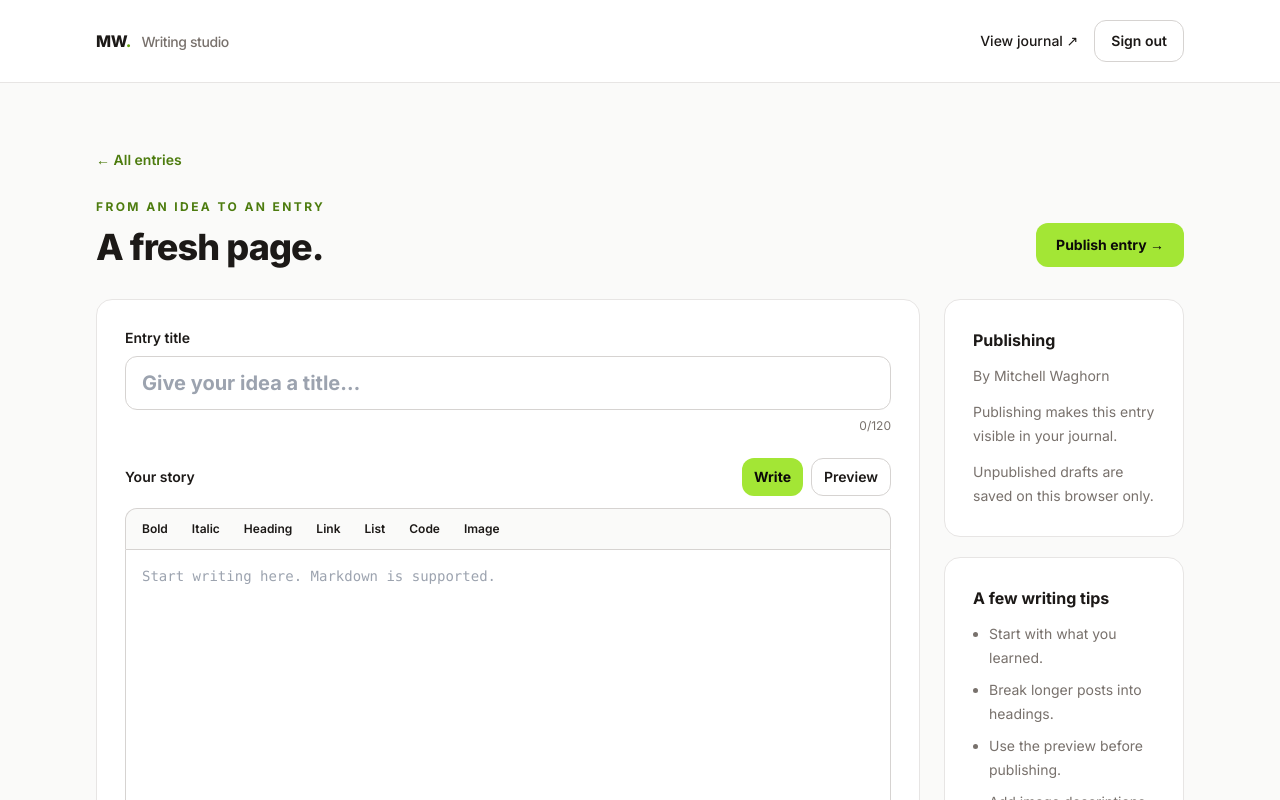
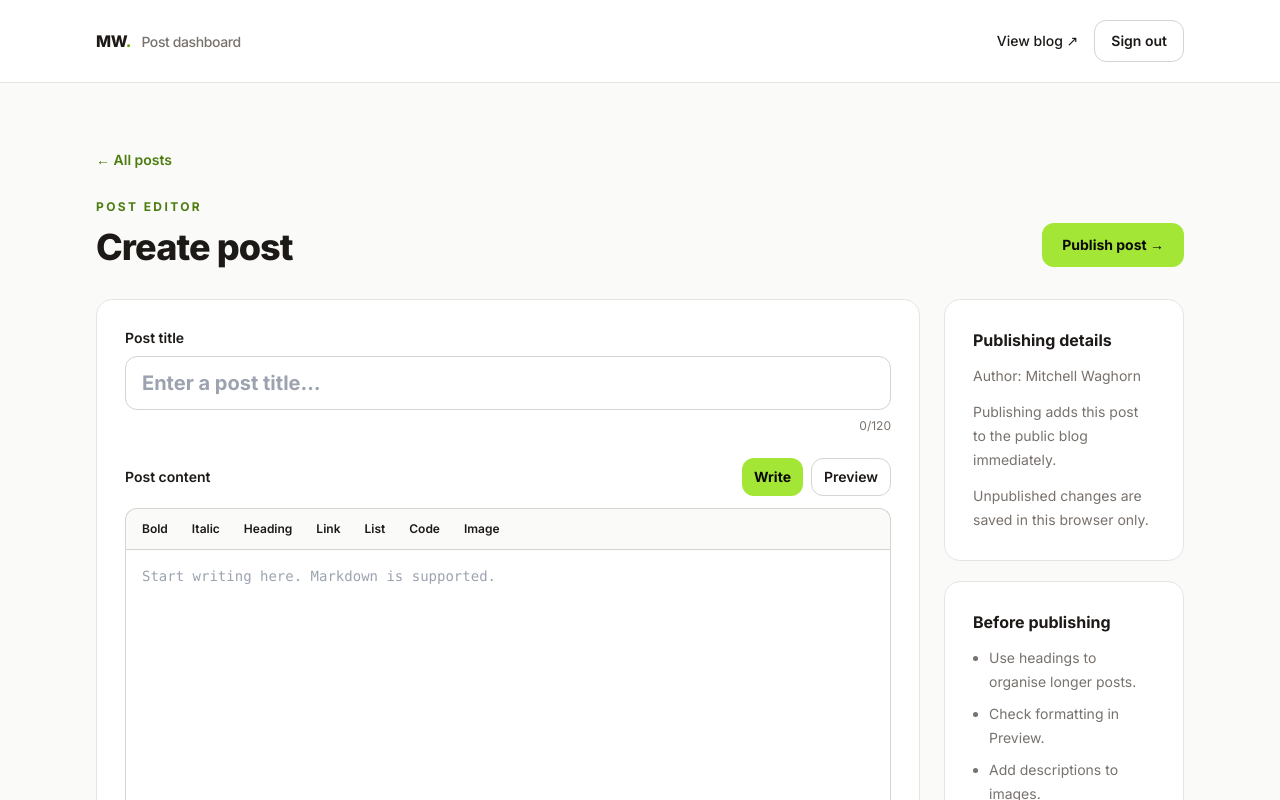
Before and after one commit to mwaghorn2000/portfolio, a Next.js app: page /Blog/Dashboard/CreatePost in a window 1280 px wide. Shown: the top 800 px of the page. Built offline with nearby package versions, Linux system fonts and the light colour scheme.

Commit message:
Updated working on blog

```diff
--- a/app/Blog/Dashboard/[postId]/page.tsx
+++ b/app/Blog/Dashboard/[postId]/page.tsx
@@ -10,12 +10,12 @@ export default function Page({ params }: { params: { postId: string } }) {
         const controller = new AbortController();
         setPost(null); setError('');
         fetch(`/api/posts/dashboard/${params.postId}`, { signal: controller.signal, cache: 'no-store' })
-            .then(async response => { if (!response.ok) throw new Error(response.status === 401 ? 'Your session expired. Please sign in again.' : 'This entry could not be loaded.'); return response.json(); })
+            .then(async response => { if (!response.ok) throw new Error(response.status === 401 ? 'Your session expired. Please sign in again.' : 'This post could not be loaded.'); return response.json(); })
             .then(data => setPost(data.post))
             .catch(error => { if (!controller.signal.aborted) setError(error.message); });
         return () => controller.abort();
     }, [params.postId]);
     if (error) return <main className="blog-wrap"><p role="alert" className="blog-error">{error}</p><Link href="/Blog/Dashboard" className="blog-secondary mt-5">Back to dashboard</Link><Link href="/Blog/Login" className="blog-secondary ml-3">Sign in</Link></main>;
-    if (!post) return <main className="blog-wrap"><p role="status" className="blog-panel">Loading your entry…</p></main>;
+    if (!post) return <main className="blog-wrap"><p role="status" className="blog-panel">Loading post…</p></main>;
     return <PostEditor key={post._id} post={post} />;
 }
--- a/app/Blog/Dashboard/components/Dashboard.tsx
+++ b/app/Blog/Dashboard/components/Dashboard.tsx
@@ -37,22 +37,22 @@ export default function Dashboard() {
     const filtered = posts.filter(post => post.title.toLowerCase().includes(query.toLowerCase())).sort((a, b) => sort === 'title' ? a.title.localeCompare(b.title) : (sort === 'newest' ? -1 : 1) * (new Date(a.datePublished).getTime() - new Date(b.datePublished).getTime()));
     return <main className="blog-wrap">
         <header className="flex flex-wrap items-end justify-between gap-6">
-            <div><p className="blog-eyebrow">Your space to write</p><h1 className="blog-title">Writing studio<span className="text-lime-600">.</span></h1><p className="mt-4 text-stone-600">Turn what you&apos;re learning into your next entry.</p></div>
-            <Link href="/Blog/Dashboard/CreatePost" className="blog-button">+ New entry</Link>
+            <div><p className="blog-eyebrow">Blog administration</p><h1 className="blog-title">Post dashboard<span className="text-lime-600">.</span></h1><p className="mt-4 text-stone-600">Create, review, edit, and remove published posts.</p></div>
+            <Link href="/Blog/Dashboard/CreatePost" className="blog-button">+ Create post</Link>
         </header>
         <div className="my-9 grid gap-3 sm:grid-cols-3">
-            <div className="blog-panel"><p className="blog-muted">Published entries</p><p className="mt-2 text-3xl font-bold">{loading || error ? '—' : posts.length}</p></div>
+            <div className="blog-panel"><p className="blog-muted">Published posts</p><p className="mt-2 text-3xl font-bold">{loading || error ? '—' : posts.length}</p></div>
             <div className="blog-panel"><p className="blog-muted">Words published</p><p className="mt-2 text-3xl font-bold">{loading || error ? '—' : posts.reduce((total, post) => total + plainText(post.content).split(/\s+/).filter(Boolean).length, 0).toLocaleString()}</p></div>
-            <div className="rounded-2xl bg-stone-900 p-6 text-white"><p className="text-sm font-semibold text-lime-300">A little progress, written down.</p><p className="mt-2 text-sm leading-6 text-stone-300">Start an entry, preview your Markdown, and publish when you&apos;re ready.</p></div>
+            <div className="rounded-2xl bg-stone-900 p-6 text-white"><p className="text-sm font-semibold text-lime-300">Publishing workflow</p><p className="mt-2 text-sm leading-6 text-stone-300">Create a post, write in Markdown, review the preview, then publish it.</p></div>
         </div>
         <section aria-labelledby="manage-heading">
-            <div className="mb-5 flex flex-wrap items-center justify-between gap-4"><h2 id="manage-heading" className="text-xl font-bold">Manage entries</h2><div className="flex w-full flex-wrap gap-3 sm:w-auto">
+            <div className="mb-5 flex flex-wrap items-center justify-between gap-4"><h2 id="manage-heading" className="text-xl font-bold">Manage posts</h2><div className="flex w-full flex-wrap gap-3 sm:w-auto">
                 <label className="flex-1"><span className="sr-only">Search posts</span><input type="search" className="blog-input" placeholder="Search by title…" value={query} onChange={event => setQuery(event.target.value)} /></label>
                 <label><span className="sr-only">Sort posts</span><select className="blog-input" value={sort} onChange={event => setSort(event.target.value)}><option value="newest">Newest first</option><option value="oldest">Oldest first</option><option value="title">Title A–Z</option></select></label>
             </div></div>
             {error && <div role="alert" className="blog-error mb-5">{error} <button onClick={() => setAttempt(value => value + 1)} className="underline">Retry loading</button></div>}
-            {pendingDelete && <div role="region" aria-label="Confirm deletion" className="mb-5 rounded-xl border border-red-200 bg-red-50 p-5"><h3 className="font-bold">Delete “{pendingDelete.title}”?</h3><p className="mt-2 text-sm text-red-800">This permanently removes the published entry. It cannot be undone.</p><div className="mt-4 flex gap-3"><button disabled={!!deleting} className="blog-secondary" onClick={() => setPendingDelete(null)}>Cancel</button><button disabled={!!deleting} className="rounded-xl bg-red-700 px-4 py-2 text-sm font-bold text-white disabled:opacity-50" onClick={removePost}>{deleting ? 'Deleting…' : 'Delete permanently'}</button></div></div>}
-            {loading ? <p role="status" className="blog-panel blog-muted">Loading your entries…</p> : !filtered.length && !error ? <div className="blog-panel py-12 text-center"><h3 className="text-xl font-bold">{query ? 'No matching entries' : 'Your next idea starts here'}</h3><p className="blog-muted mt-2">{query ? 'Try a different search.' : 'Create your first entry to start your journal.'}</p></div> :
+            {pendingDelete && <div role="region" aria-label="Confirm deletion" className="mb-5 rounded-xl border border-red-200 bg-red-50 p-5"><h3 className="font-bold">Delete “{pendingDelete.title}”?</h3><p className="mt-2 text-sm text-red-800">This permanently removes the published post. It cannot be undone.</p><div className="mt-4 flex gap-3"><button disabled={!!deleting} className="blog-secondary" onClick={() => setPendingDelete(null)}>Cancel</button><button disabled={!!deleting} className="rounded-xl bg-red-700 px-4 py-2 text-sm font-bold text-white disabled:opacity-50" onClick={removePost}>{deleting ? 'Deleting…' : 'Delete permanently'}</button></div></div>}
+            {loading ? <p role="status" className="blog-panel blog-muted">Loading posts…</p> : !filtered.length && !error ? <div className="blog-panel py-12 text-center"><h3 className="text-xl font-bold">{query ? 'No posts found' : 'No posts published'}</h3><p className="blog-muted mt-2">{query ? 'Change or clear the search term.' : 'Select “Create post” to publish one.'}</p></div> :
                 <div className="overflow-hidden rounded-2xl border border-stone-200 bg-white">{filtered.map(post => <article key={post._id} className="flex flex-wrap items-center justify-between gap-5 border-b border-stone-100 p-5 last:border-0 sm:p-6"><div className="min-w-0"><p className="mb-2 text-xs font-semibold uppercase tracking-wider text-lime-700">Published · {formatDate(post.datePublished)}</p><h3 className="break-words text-lg font-bold">{post.title}</h3></div><div className="flex flex-wrap gap-3"><Link href={`/Blog/${post._id}`} className="blog-secondary" aria-label={`Read ${post.title}`}>View</Link><Link href={`/Blog/Dashboard/${post._id}`} className="blog-secondary" aria-label={`Edit ${post.title}`}>Edit</Link><button className="px-2 text-sm font-medium text-red-700 underline-offset-4 hover:underline" aria-label={`Delete ${post.title}`} onClick={() => setPendingDelete(post)}>Delete</button></div></article>)}</div>}
         </section>
     </main>;
--- a/app/Blog/Dashboard/components/PostEditor.tsx
+++ b/app/Blog/Dashboard/components/PostEditor.tsx
@@ -79,7 +79,7 @@ export default function PostEditor({ post }: { post?: BlogPost }) {
             if (!response.ok) {
                 if (response.status === 401) throw new Error('Your session expired. Your draft stays on this device; sign in again to publish.');
                 const result = await response.json().catch(() => ({}));
-                throw new Error(result.error || 'Your entry could not be saved. Please try again.');
+                throw new Error(result.error || 'Your post could not be saved. Please try again.');
             }
             published.current = true;
             try { localStorage.removeItem(key); } catch { /* The post is saved even if browser storage is unavailable. */ }
@@ -97,24 +97,24 @@ export default function PostEditor({ post }: { post?: BlogPost }) {
         { label: 'Image', before: '![', after: '](https://example.com/image.jpg)', text: 'Image description' },
     ];
     return <main className="blog-wrap">
-        <Link href="/Blog/Dashboard" className="text-sm font-semibold text-lime-700">← All entries</Link>
+        <Link href="/Blog/Dashboard" className="text-sm font-semibold text-lime-700">← All posts</Link>
         <form onSubmit={save} className="mt-7">
-            <header className="mb-8 flex flex-wrap items-end justify-between gap-5"><div><p className="blog-eyebrow">{post ? 'Make it your best version' : 'From an idea to an entry'}</p><h1 className="mt-3 text-4xl font-extrabold tracking-tight">{post ? 'Edit entry' : 'A fresh page.'}</h1></div><button className="blog-button" disabled={busy || !!recovery}>{busy ? 'Saving…' : post ? 'Save changes' : 'Publish entry →'}</button></header>
+            <header className="mb-8 flex flex-wrap items-end justify-between gap-5"><div><p className="blog-eyebrow">Post editor</p><h1 className="mt-3 text-4xl font-extrabold tracking-tight">{post ? 'Edit post' : 'Create post'}</h1></div><button className="blog-button" disabled={busy || !!recovery}>{busy ? 'Saving…' : post ? 'Save changes' : 'Publish post →'}</button></header>
             {recovery && <div className="mb-5 rounded-xl border border-lime-300 bg-lime-50 p-5"><p className="font-semibold">You have a saved local draft.</p><p className="blog-muted mt-1">Restore your unfinished writing, or discard the local copy to continue.</p><div className="mt-3 flex gap-3"><button type="button" className="blog-button" onClick={() => { setTitle(recovery.title); setContent(recovery.content); setRecovery(null); }}>Restore draft</button><button type="button" className="blog-secondary" onClick={() => { try { localStorage.removeItem(key); } catch {} setRecovery(null); }}>Discard local draft</button></div></div>}
             {error && <p role="alert" className="blog-error mb-5">{error} <Link href="/Blog/Login" className="underline">Author login</Link></p>}
             <div className="grid items-start gap-6 lg:grid-cols-[minmax(0,1fr)_240px]">
                 <div className="blog-panel min-w-0">
-                    <label htmlFor="post-title" className="mb-2 block text-sm font-semibold">Entry title</label>
-                    <input id="post-title" className="blog-input text-xl font-bold" placeholder="Give your idea a title…" value={title} maxLength={120} onChange={event => setTitle(event.target.value)} required disabled={busy || !!recovery} />
+                    <label htmlFor="post-title" className="mb-2 block text-sm font-semibold">Post title</label>
+                    <input id="post-title" className="blog-input text-xl font-bold" placeholder="Enter a post title…" value={title} maxLength={120} onChange={event => setTitle(event.target.value)} required disabled={busy || !!recovery} />
                     <div className="mb-6 mt-2 text-right text-xs text-stone-500">{title.length}/120</div>
-                    <div className="mb-3 flex items-center justify-between gap-3"><label htmlFor="post-content" className="text-sm font-semibold">Your story</label><div className="flex gap-2"><button type="button" aria-pressed={!preview} className={!preview ? 'blog-button !px-3 !py-2' : 'blog-secondary !px-3 !py-2'} onClick={() => setPreview(false)}>Write</button><button type="button" aria-pressed={preview} className={preview ? 'blog-button !px-3 !py-2' : 'blog-secondary !px-3 !py-2'} onClick={() => setPreview(true)}>Preview</button></div></div>
+                    <div className="mb-3 flex items-center justify-between gap-3"><label htmlFor="post-content" className="text-sm font-semibold">Post content</label><div className="flex gap-2"><button type="button" aria-pressed={!preview} className={!preview ? 'blog-button !px-3 !py-2' : 'blog-secondary !px-3 !py-2'} onClick={() => setPreview(false)}>Write</button><button type="button" aria-pressed={preview} className={preview ? 'blog-button !px-3 !py-2' : 'blog-secondary !px-3 !py-2'} onClick={() => setPreview(true)}>Preview</button></div></div>
                     {!preview ? <><div className="flex flex-wrap gap-2 rounded-t-xl border border-b-0 border-stone-300 bg-stone-50 p-2">
                         {formatting.map(item => <button key={item.label} type="button" disabled={busy || !!recovery} className="rounded-md px-2 py-1 text-xs font-semibold hover:bg-stone-200" onClick={() => insert(item.before, item.after, item.text)}>{item.label}</button>)}
                     </div><textarea ref={textarea} id="post-content" className="blog-input min-h-[460px] resize-y rounded-t-none font-mono text-sm leading-7" placeholder="Start writing here. Markdown is supported." value={content} maxLength={200000} onChange={event => setContent(event.target.value)} disabled={busy || !!recovery} /></> :
                     <div className="min-h-[460px] rounded-xl border border-stone-200 p-5" aria-label="Post preview">{previewLoading ? <p role="status" className="blog-muted">Preparing preview…</p> : previewError ? <p role="alert" className="blog-error">{previewError}</p> : content.trim() ? <div className="blog-prose" dangerouslySetInnerHTML={{ __html: html }} /> : <p className="blog-muted">Your preview will appear once you start writing.</p>}</div>}
                     <div className="mt-3 flex flex-wrap justify-between gap-2 text-xs text-stone-500"><span>{words} words · {readingTime(content)} min read</span><span role="status">{draftStatus}</span></div>
                 </div>
-                <aside className="space-y-5"><div className="blog-panel"><h2 className="font-bold">Publishing</h2><p className="blog-muted mt-3">By Mitchell Waghorn</p><p className="blog-muted mt-3">{post ? 'Saving changes updates your published entry immediately.' : 'Publishing makes this entry visible in your journal.'}</p><p className="blog-muted mt-3">Unpublished drafts are saved on this browser only.</p></div><div className="blog-panel"><h2 className="font-bold">A few writing tips</h2><ul className="blog-muted mt-3 list-disc space-y-2 pl-4"><li>Start with what you learned.</li><li>Break longer posts into headings.</li><li>Use the preview before publishing.</li><li>Add image descriptions for accessibility.</li></ul></div></aside>
+                <aside className="space-y-5"><div className="blog-panel"><h2 className="font-bold">Publishing details</h2><p className="blog-muted mt-3">Author: Mitchell Waghorn</p><p className="blog-muted mt-3">{post ? 'Saving applies these changes to the published post immediately.' : 'Publishing adds this post to the public blog immediately.'}</p><p className="blog-muted mt-3">Unpublished changes are saved in this browser only.</p></div><div className="blog-panel"><h2 className="font-bold">Before publishing</h2><ul className="blog-muted mt-3 list-disc space-y-2 pl-4"><li>Use headings to organise longer posts.</li><li>Check formatting in Preview.</li><li>Add descriptions to images.</li><li>Review the title and links.</li></ul></div></aside>
             </div>
         </form>
     </main>;
--- a/app/Blog/Dashboard/layout.tsx
+++ b/app/Blog/Dashboard/layout.tsx
@@ -1,5 +1,5 @@
 import Link from 'next/link';
 import Logout from './components/Logout';
 export default function DashboardLayout({ children }: { children: React.ReactNode }) {
-    return <><header className="border-b border-stone-200 bg-white"><nav aria-label="Author navigation" className="mx-auto flex max-w-6xl flex-wrap items-center justify-between gap-4 px-5 py-5 sm:px-8"><Link href="/Blog/Dashboard" className="font-extrabold tracking-tight">MW<span className="text-lime-600">.</span> <span className="ml-2 text-sm font-medium text-stone-500">Writing studio</span></Link><div className="flex items-center gap-4"><Link href="/Blog" className="text-sm font-medium">View journal ↗</Link><Logout /></div></nav></header>{children}</>;
+    return <><header className="border-b border-stone-200 bg-white"><nav aria-label="Author navigation" className="mx-auto flex max-w-6xl flex-wrap items-center justify-between gap-4 px-5 py-5 sm:px-8"><Link href="/Blog/Dashboard" className="font-extrabold tracking-tight">MW<span className="text-lime-600">.</span> <span className="ml-2 text-sm font-medium text-stone-500">Post dashboard</span></Link><div className="flex items-center gap-4"><Link href="/Blog" className="text-sm font-medium">View blog ↗</Link><Logout /></div></nav></header>{children}</>;
 }
--- a/app/Blog/Login/components/LoginForm.tsx
+++ b/app/Blog/Login/components/LoginForm.tsx
@@ -20,14 +20,14 @@ export default function LoginForm() {
         finally { setBusy(false); }
     }
     return <main className="blog-wrap max-w-5xl">
-        <Link href="/Blog" className="text-sm font-semibold text-lime-700">← Back to the journal</Link>
+        <Link href="/Blog" className="text-sm font-semibold text-lime-700">← Back to the blog</Link>
         <div className="mt-10 grid overflow-hidden rounded-3xl border border-stone-200 bg-white md:grid-cols-2">
-            <div className="flex flex-col justify-between bg-stone-900 p-8 text-white sm:p-12"><div><p className="text-xs font-bold uppercase tracking-[0.2em] text-lime-300">Mitchell Waghorn / Studio</p><h1 className="mt-8 text-4xl font-extrabold leading-tight tracking-tight">Log in<br />to share<br /><span className="text-lime-300">Your Ideas.</span></h1></div><p className="mt-8 max-w-xs text-sm leading-7 text-stone-300">Your journal, your projects, your progress. Sign in to keep the story going.</p></div>
+            <div className="flex flex-col justify-between bg-stone-900 p-8 text-white sm:p-12"><div><p className="text-xs font-bold uppercase tracking-[0.2em] text-lime-300">Blog administration</p><h1 className="mt-8 text-4xl font-extrabold leading-tight tracking-tight">Manage and<br /><span className="text-lime-300">publish posts.</span></h1></div><p className="mt-8 max-w-xs text-sm leading-7 text-stone-300">Sign in to create, edit, preview, and delete blog posts.</p></div>
             <form onSubmit={submit} className="space-y-6 p-8 sm:p-12"><div><h2 className="text-2xl font-bold">Welcome back</h2><p className="blog-muted mt-2">Sign in to your author dashboard.</p></div>
                 {error && <p role="alert" className="blog-error">{error}</p>}
                 <div><label htmlFor="username" className="mb-2 block text-sm font-semibold">Username</label><input id="username" autoComplete="username" className="blog-input" required value={username} onChange={event => setUsername(event.target.value)} /></div>
                 <div><label htmlFor="password" className="mb-2 block text-sm font-semibold">Password</label><input id="password" autoComplete="current-password" className="blog-input" required type={showPassword ? 'text' : 'password'} value={password} onChange={event => setPassword(event.target.value)} /><button type="button" className="mt-2 text-xs font-medium text-stone-600 underline" onClick={() => setShowPassword(value => !value)}>{showPassword ? 'Hide password' : 'Show password'}</button></div>
-                <button className="blog-button w-full" disabled={busy}>{busy ? 'Signing in…' : 'Open writing studio →'}</button><p className="blog-muted text-center">Author access only.</p>
+                <button className="blog-button w-full" disabled={busy}>{busy ? 'Signing in…' : 'Open dashboard →'}</button><p className="blog-muted text-center">Author access only.</p>
             </form>
         </div>
     </main>;
--- a/app/Blog/components/PostMenu.tsx
+++ b/app/Blog/components/PostMenu.tsx
@@ -16,20 +16,20 @@ export default function PostMenu() {
         fetch('/api/posts', { signal: controller.signal, cache: 'no-store' })
             .then(async response => { if (!response.ok) throw new Error(); return response.json(); })
             .then(data => setPosts(data.posts.sort((a: BlogPost, b: BlogPost) => new Date(b.datePublished).getTime() - new Date(a.datePublished).getTime())))
-            .catch(() => { if (!controller.signal.aborted) setError('The journal could not be loaded. Please try again shortly.'); })
+            .catch(() => { if (!controller.signal.aborted) setError('The blog could not be loaded. Please try again shortly.'); })
             .finally(() => { if (!controller.signal.aborted) setLoading(false); });
         return () => controller.abort();
     }, [attempt]);
     const filtered = posts.filter(post => (post.title + ' ' + plainText(post.content)).toLowerCase().includes(query.toLowerCase()));
-    return <section aria-labelledby="entries-heading">
+    return <section aria-labelledby="posts-heading">
         <div className="mb-7 flex flex-wrap items-center justify-between gap-4">
-            <h2 id="entries-heading" className="text-xl font-bold">All entries <span className="ml-2 text-sm font-normal text-stone-500">{loading ? '' : posts.length}</span></h2>
-            <label className="w-full sm:w-72"><span className="sr-only">Search journal</span><input type="search" className="blog-input" placeholder="Search the journal…" value={query} onChange={e => setQuery(e.target.value)} /></label>
+            <h2 id="posts-heading" className="text-xl font-bold">All posts <span className="ml-2 text-sm font-normal text-stone-500">{loading ? '' : posts.length}</span></h2>
+            <label className="w-full sm:w-72"><span className="sr-only">Search posts</span><input type="search" className="blog-input" placeholder="Search posts…" value={query} onChange={e => setQuery(e.target.value)} /></label>
         </div>
-        {loading ? <div role="status" className="blog-panel blog-muted">Loading entries…</div> : error ? <div role="alert" className="blog-error">{error} <button className="ml-2 underline" onClick={() => setAttempt(value => value + 1)}>Retry</button></div> : !filtered.length ? <div className="blog-panel py-16 text-center"><h3 className="text-xl font-bold">{query ? 'No matching entries' : 'More notes to come'}</h3><p className="blog-muted mt-2">{query ? 'Try another search term.' : 'New projects and ideas will appear here.'}</p></div> :
+        {loading ? <div role="status" className="blog-panel blog-muted">Loading posts…</div> : error ? <div role="alert" className="blog-error">{error} <button className="ml-2 underline" onClick={() => setAttempt(value => value + 1)}>Retry</button></div> : !filtered.length ? <div className="blog-panel py-16 text-center"><h3 className="text-xl font-bold">{query ? 'No posts found' : 'No posts published'}</h3><p className="blog-muted mt-2">{query ? 'Change or clear the search term.' : 'Published posts will appear here.'}</p></div> :
         <div className="space-y-4">{filtered.map((post, index) => <article key={post._id} className="group rounded-2xl border border-stone-200 bg-white transition hover:border-lime-400">
             <Link href={`/Blog/${post._id}`} className="grid gap-5 rounded-2xl p-6 sm:grid-cols-[140px_minmax(0,1fr)_32px] sm:p-8">
-                <div className="blog-muted"><p>{formatDate(post.datePublished)}</p><p>{readingTime(post.content)} min read</p>{index === 0 && !query && <span className="mt-3 inline-block rounded-full bg-lime-100 px-3 py-1 text-xs font-semibold text-lime-800">Latest entry</span>}</div>
+                <div className="blog-muted"><p>{formatDate(post.datePublished)}</p><p>{readingTime(post.content)} min read</p>{index === 0 && !query && <span className="mt-3 inline-block rounded-full bg-lime-100 px-3 py-1 text-xs font-semibold text-lime-800">Latest post</span>}</div>
                 <div><h3 className="text-2xl font-bold tracking-tight group-hover:text-lime-700">{post.title}</h3><p className="mt-3 line-clamp-2 leading-7 text-stone-600">{plainText(post.content)}</p><p className="mt-4 text-sm text-stone-500">{post.author}</p></div>
                 <span aria-hidden="true" className="text-2xl text-lime-700">↗</span>
             </Link></article>)}</div>}
--- a/app/Blog/page.tsx
+++ b/app/Blog/page.tsx
@@ -5,8 +5,8 @@ import Link from 'next/link';
 export default function Blog() {
     return <><NavBar /><main className="blog-wrap">
         <header className="mb-12 flex flex-wrap items-start justify-between gap-6 border-b border-stone-200 pb-10">
-            <div><p className="blog-eyebrow">Mitchell Waghorn / Journal</p><h1 className="blog-title">Notes along<br />the way<span className="text-lime-600">.</span></h1>
-            <p className="mt-5 max-w-lg text-lg leading-8 text-stone-600">Projects, university, and other things.</p></div>
+            <div><p className="blog-eyebrow">Mitchell Waghorn / Blog</p><h1 className="blog-title">Technical blog<span className="text-lime-600">.</span></h1>
+            <p className="mt-5 max-w-lg text-lg leading-8 text-stone-600">Updates on my engineering projects, university work, and technical experiments.</p></div>
             <Link href="/Blog/Login" className="blog-secondary">Author login <span aria-hidden="true">↗</span></Link>
         </header><PostMenu />
     </main><Footer /></>;
```
Also changed, not shown: app/Blog/[postId]/components/Post.tsx (+5 -5 lines).
